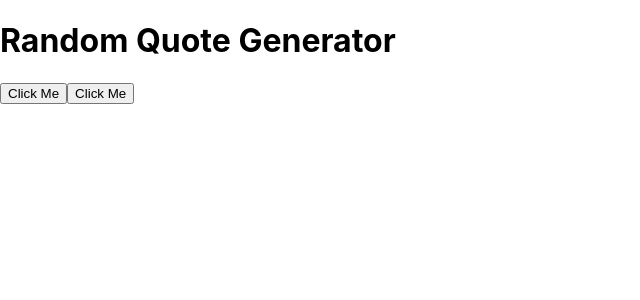
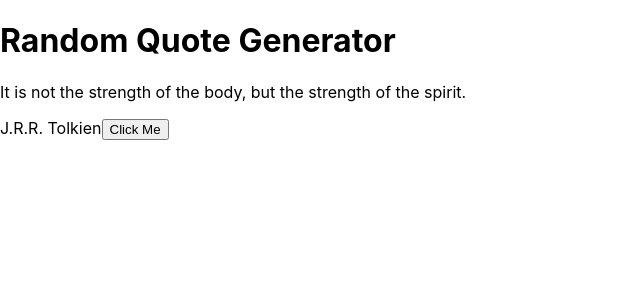
Before and after one commit to CatiaAntunes96/RandomQuoteGenerator, a React (Create React App) app: page / in a window 1280 px wide. Shown: the top 300 px of the page, without its empty margins (0-640 px from the left). Built offline with nearby package versions, Linux system fonts and the light colour scheme.

Commit message:
Add onload and onclick function

```diff
--- a/src/App.js
+++ b/src/App.js
@@ -1,10 +1,17 @@
-import React, {useState} from 'react';
-import logo from './logo.svg';
+import React, {useState, useEffect} from 'react';
 import './App.css';
 
 function App() {
   const [index, setIndex] = useState("");
 
+  const OriginateIndex = () => {
+    setIndex((Math.floor(Math.random() * quotes.length + 1)))
+    console.log(setIndex)
+  }
+
+  useEffect(() => {
+    OriginateIndex()
+  }, []) //[] allows the function to only be executed onload of the page
 
   const quotes = [
     "It’s the job that’s never started as takes longest to finish.",
@@ -41,15 +48,18 @@ function App() {
     "Gandalf",
     "Gandalf",
     "Gandalf"
-  ]
+  ];
+
+ const displayQuote = quotes[index];
+ const displayAuthor = author[index];
 
   return (
-    <div>
+    <div id="quote-box" onLoad={OriginateIndex}>
       <h1>Random Quote Generator</h1>
-      <button >Click Me</button>
-      <span id="author"></span>
-      <button id="new-quote">Click Me</button>
-      <a id="tweet-quote"></a> {/*Adicionar href */}
+      <p id="text">{displayQuote}</p>
+      <span id="author">{displayAuthor}</span>
+      <button id="new-quote" onClick={OriginateIndex}>Click Me</button>
+      <a id="tweet-quote" href="twitter.com/intent/tweet"></a>
     </div>
   );
 }
```
